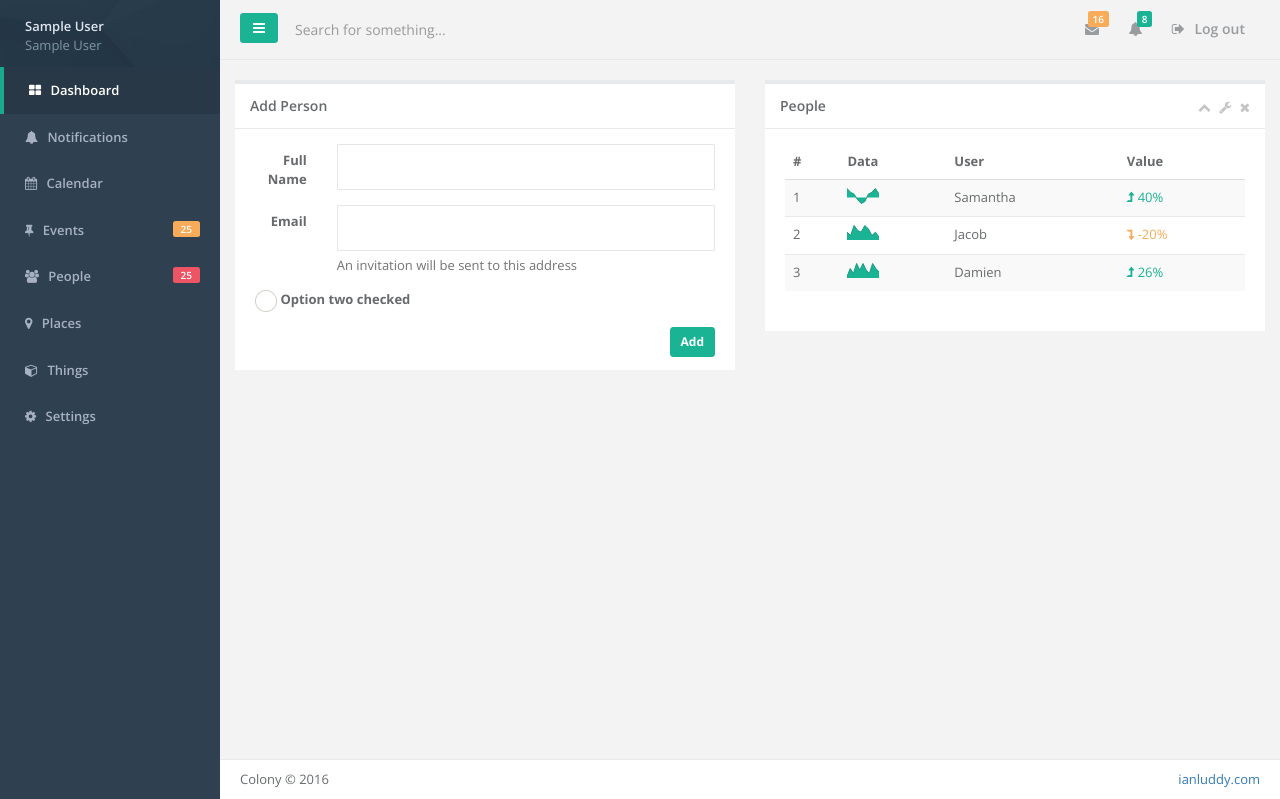
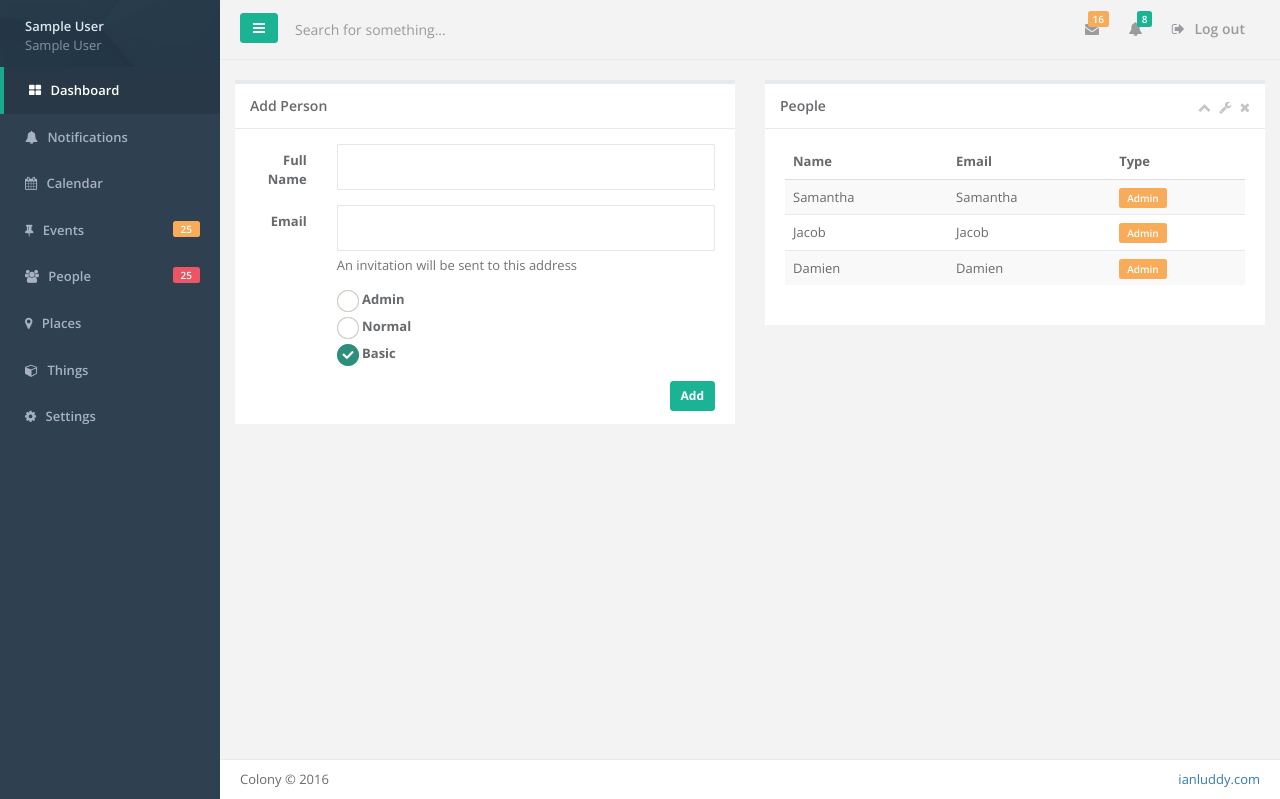
Before and after one commit to iluddy/flock, a Flask app: page / in a window 1280 px wide. Shown: the part 1-800 px from the top of the page. Run offline with Flask 2, Linux system fonts and the light colour scheme; the visitor is signed in with stand-in values (Sample User, id 1); some libraries are stand-ins or nearby versions.

Commit message:
Checkboxes

```diff
--- a/tracker/static/hb_templates/templates.html
+++ b/tracker/static/hb_templates/templates.html
@@ -16,9 +16,11 @@
                             </div>
                         </div>
                         <div class="form-group">
-                            <div class="col-sm-10">
+                            <div class="col-sm-10 pull-right">
 
-                                <div class="i-checks"><label class=""> <div class="iradio_square-green" style="position: relative;"><input type="radio" checked="" value="option2" name="a" style="position: absolute; opacity: 0;"><ins class="iCheck-helper" style="position: absolute; top: 0%; left: 0%; display: block; width: 100%; height: 100%; margin: 0px; padding: 0px; border: 0px; opacity: 0; background: rgb(255, 255, 255);"></ins></div> <i></i> Option two checked </label></div>
+                                <div class="i-checks"><label class=""> <div class="iradio_square-green" style="position: relative;"><input type="radio" checked="" value="admin" name="a" style="position: absolute; opacity: 0;"><ins class="iCheck-helper" style="position: absolute; top: 0%; left: 0%; display: block; width: 100%; height: 100%; margin: 0px; padding: 0px; border: 0px; opacity: 0; background: rgb(255, 255, 255);"></ins></div> <i></i> Admin </label></div>
+                                <div class="i-checks"><label class=""> <div class="iradio_square-green" style="position: relative;"><input type="radio" checked="" value="normal" name="a" style="position: absolute; opacity: 0;"><ins class="iCheck-helper" style="position: absolute; top: 0%; left: 0%; display: block; width: 100%; height: 100%; margin: 0px; padding: 0px; border: 0px; opacity: 0; background: rgb(255, 255, 255);"></ins></div> <i></i> Normal </label></div>
+                                <div class="i-checks"><label class=""> <div class="iradio_square-green" style="position: relative;"><input type="radio" checked="" value="basic" name="a" style="position: absolute; opacity: 0;"><ins class="iCheck-helper" style="position: absolute; top: 0%; left: 0%; display: block; width: 100%; height: 100%; margin: 0px; padding: 0px; border: 0px; opacity: 0; background: rgb(255, 255, 255);"></ins></div> <i></i> Basic </label></div>
 
                                 <!--<div class="i-checks"><label class=""> <div class="icheckbox_square-green" style="position: relative;"><input type="checkbox" value="" style="position: absolute; opacity: 0;"><ins class="iCheck-helper" style="position: absolute; top: 0%; left: 0%; display: block; width: 100%; height: 100%; margin: 0px; padding: 0px; border: 0px; opacity: 0; background: rgb(255, 255, 255);"></ins></div> <i></i> Option one </label></div>-->
                                 <!--<div class="i-checks"><label class=""> <div class="icheckbox_square-green checked" style="position: relative;"><input type="checkbox" value="" checked="" style="position: absolute; opacity: 0;"><ins class="iCheck-helper" style="position: absolute; top: 0%; left: 0%; display: block; width: 100%; height: 100%; margin: 0px; padding: 0px; border: 0px; opacity: 0; background: rgb(255, 255, 255);"></ins></div> <i></i> Option two checked </label></div>-->
@@ -58,30 +60,26 @@
                     <table class="table table-striped">
                         <thead>
                         <tr>
-                            <th>#</th>
-                            <th>Data</th>
-                            <th>User</th>
-                            <th>Value</th>
+                            <th>Name</th>
+                            <th>Email</th>
+                            <th>Type</th>
                         </tr>
                         </thead>
                         <tbody>
                         <tr>
-                            <td>1</td>
-                            <td><span class="line" style="display: none;">5,3,2,-1,-3,-2,2,3,5,2</span><svg class="peity" height="16" width="32"><polygon fill="#1ab394" points="0 9.375 0 0.5 3.5555555555555554 4.25 7.111111111111111 6.125 10.666666666666666 11.75 14.222222222222221 15.5 17.77777777777778 13.625 21.333333333333332 6.125 24.888888888888886 4.25 28.444444444444443 0.5 32 6.125 32 9.375"></polygon><polyline fill="transparent" points="0 0.5 3.5555555555555554 4.25 7.111111111111111 6.125 10.666666666666666 11.75 14.222222222222221 15.5 17.77777777777778 13.625 21.333333333333332 6.125 24.888888888888886 4.25 28.444444444444443 0.5 32 6.125" stroke="#169c81" stroke-width="1" stroke-linecap="square"></polyline></svg></td>
                             <td>Samantha</td>
-                            <td class="text-navy"> <i class="fa fa-level-up"></i> 40% </td>
+                            <td>Samantha</td>
+                            <td><span class="label label-warning">Admin</span></td>
                         </tr>
                         <tr>
-                            <td>2</td>
-                            <td><span class="line" style="display: none;">5,3,9,6,5,9,7,3,5,2</span><svg class="peity" height="16" width="32"><polygon fill="#1ab394" points="0 15 0 7.166666666666666 3.5555555555555554 10.5 7.111111111111111 0.5 10.666666666666666 5.5 14.222222222222221 7.166666666666666 17.77777777777778 0.5 21.333333333333332 3.833333333333332 24.888888888888886 10.5 28.444444444444443 7.166666666666666 32 12.166666666666666 32 15"></polygon><polyline fill="transparent" points="0 7.166666666666666 3.5555555555555554 10.5 7.111111111111111 0.5 10.666666666666666 5.5 14.222222222222221 7.166666666666666 17.77777777777778 0.5 21.333333333333332 3.833333333333332 24.888888888888886 10.5 28.444444444444443 7.166666666666666 32 12.166666666666666" stroke="#169c81" stroke-width="1" stroke-linecap="square"></polyline></svg></td>
                             <td>Jacob</td>
-                            <td class="text-warning"> <i class="fa fa-level-down"></i> -20% </td>
+                            <td>Jacob</td>
+                            <td><span class="label label-warning">Admin</span></td>
                         </tr>
                         <tr>
-                            <td>3</td>
-                            <td><span class="line" style="display: none;">1,6,3,9,5,9,5,3,9,6,4</span><svg class="peity" height="16" width="32"><polygon fill="#1ab394" points="0 15 0 13.833333333333334 3.2 5.5 6.4 10.5 9.600000000000001 0.5 12.8 7.166666666666666 16 0.5 19.200000000000003 7.166666666666666 22.400000000000002 10.5 25.6 0.5 28.8 5.5 32 8.833333333333332 32 15"></polygon><polyline fill="transparent" points="0 13.833333333333334 3.2 5.5 6.4 10.5 9.600000000000001 0.5 12.8 7.166666666666666 16 0.5 19.200000000000003 7.166666666666666 22.400000000000002 10.5 25.6 0.5 28.8 5.5 32 8.833333333333332" stroke="#169c81" stroke-width="1" stroke-linecap="square"></polyline></svg></td>
                             <td>Damien</td>
-                            <td class="text-navy"> <i class="fa fa-level-up"></i> 26% </td>
+                            <td>Damien</td>
+                            <td><span class="label label-warning">Admin</span></td>
                         </tr>
                         </tbody>
                     </table>
--- a/tracker/static/js/main.js
+++ b/tracker/static/js/main.js
@@ -29,7 +29,10 @@ function tab_handler(){
 }
 
 function load_components(){
-    $('.i-checks').iCheck();
+    $('.i-checks').iCheck({
+        checkboxClass: 'icheckbox_square-green',
+        radioClass: 'iradio_square-green',
+    });
 }
 
 function templates_loaded(){
--- a/tracker/templates/index.html
+++ b/tracker/templates/index.html
@@ -7,7 +7,7 @@
     <meta name="viewport" content="width=device-width, initial-scale=1.0">
 
     <title>Tracker | Dashboard</title>
-
+    <link href="css/plugins/awesome-bootstrap-checkbox/awesome-bootstrap-checkbox.css" rel="stylesheet">
     <link href="css/bootstrap.min.css" rel="stylesheet">
     <link href="font-awesome/css/font-awesome.css" rel="stylesheet">
 
```
